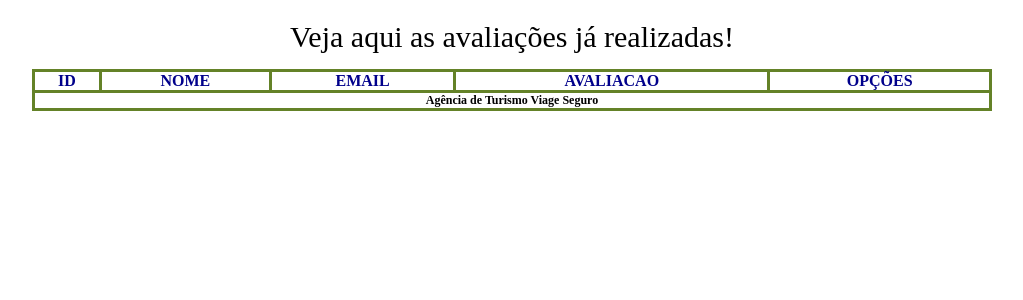
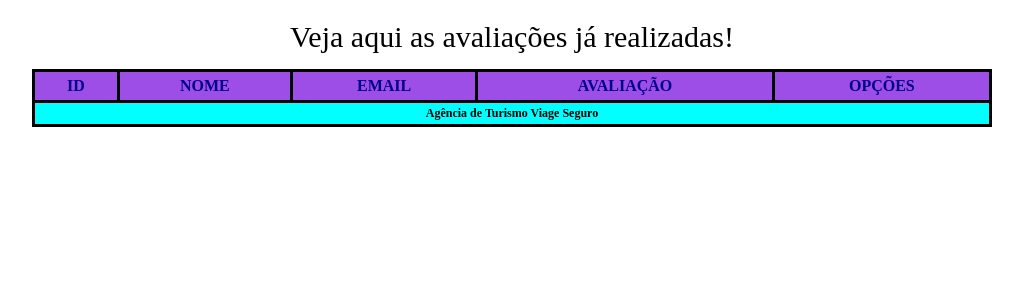
Before and after one commit to erasmobezerra/projeto_integrador, a PHP site: page /consulta.php in a window 1280 px wide. Shown: the part 50-350 px from the top of the page, without its empty margins (128-1151 px from the left). Run offline with PHP 8.4, Linux system fonts and the light colour scheme; the visitor is signed in with stand-in values (Sample User, id 1); data that the repository does not hold is empty.

Commit message:
cores na tabela

```diff
--- a/consulta.php
+++ b/consulta.php
@@ -84,7 +84,7 @@ if($sql->rowCount() > 0) {
             <th>ID</th>
             <th>NOME</th>
             <th>EMAIL</th>
-            <th>AVALIACAO</th>
+            <th>AVALIAÇÃO</th>
             <th>OPÇÕES</th>
         </tr>
     </thead>
@@ -97,7 +97,7 @@ if($sql->rowCount() > 0) {
                 <td><?=$avaliacao['email_avaliador'];?></td>
                 <td><?=$avaliacao['avaliacao'];?></td><td>
 
-                <a href="alterar.php?id_avaliador=<?=$avaliacao['id_avaliador'];?>">[ Editar ]</a>
+                <a href="alterar.php?id_avaliador=<?=$avaliacao['id_avaliador'];?>" class="">[ Editar ]</a>
                 <a href="excluir.php?id_avaliador=<?=$avaliacao['id_avaliador'];?>" onclick="return confirm('Tem certeza que deseja ecxluir?')">[ Excluir ]</a>
                 </td>
             </tr>
--- a/css/style_tabela.css
+++ b/css/style_tabela.css
@@ -1,7 +1,7 @@
 table {
     margin: 20px auto;
     border-collapse: collapse;
-    border: 3px solid rgb(100,130,40);
+    border: 3px solid rgb(0, 0, 0);
     width: 75%;
 
 }
@@ -11,30 +11,33 @@ caption {
     padding-bottom: 15px;
 }
 
+thead {
+    color: darkblue;
+    background-color: rgb(156, 78, 230);
+}
+
+thead th {
+    border: 3px solid rgb(0, 0, 0);
+    padding: 5px;
+}
+
 tbody {
     font-size: 90%;
     letter-spacing: 1px;
+    background-color: burlywood;
 }
 
-tfoot {
-    font-weight: bold;
-    font-size: 75%;
-}
-
-thead {
-    color: darkblue;
-}
-
-thead th {
-    border: 3px solid rgb(100,130,40);
+tbody tr td {
+    padding: 3px;
+    text-align: left;
 }
 
 tr td {
     text-align: center;
-    border: 3px solid rgb(100,130,40);
+    border: 3px solid rgb(0, 0, 0);
 }
 
-td a {
+tbody tr a {
     color:black;
     text-decoration: none;
     text-align: center;
@@ -42,9 +45,21 @@ td a {
     font-size: 12px;
 }
 
-td a:hover {
+tr a:hover {
     text-decoration: underline;
 }
+
+tfoot {
+    font-weight: bold;
+    font-size: 75%;
+    background-color: cyan;
+}
+
+tfoot tr td {
+    padding: 3px;
+    text-align: center;
+}
+
 
 @media(max-width: 800px) {
 
```
